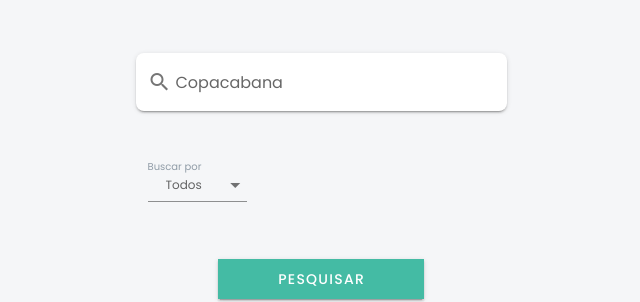
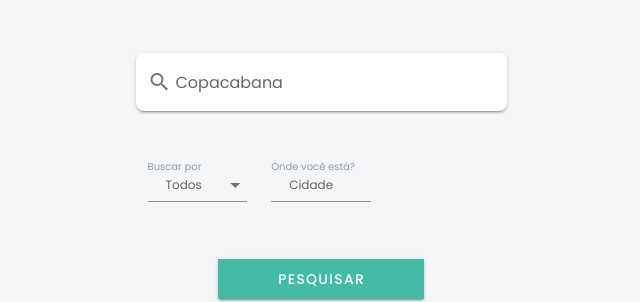
Before and after one commit to juliovt-07/desafio-hubvet, a Vue app: page / in a window 1280 px wide. Shown: the part 289-591 px from the top of the page, without its empty margins (319-959 px from the left). Built offline with nearby package versions, Linux system fonts and the light colour scheme.

Commit message:
Add field to city

```diff
--- /dev/null
+++ b/src/components/InputText.vue
@@ -0,0 +1,32 @@
+<template>
+  <v-container class="text-content">
+    <span>Onde você está?</span>
+    <v-text-field
+        class="text-input mt-n5"
+        label="Cidade"
+        single-line
+    ></v-text-field>
+  </v-container>
+</template>
+
+<script>
+  export default {
+    name: 'InputText',
+
+    data: () => ({
+    }),
+  }
+</script>
+
+<style lang="sass">
+  .text-content span
+    font-size: 10px
+    color: #909CA7
+  .text-input
+    input, label
+      font-size: 12px
+      padding-left: 18px
+      color: #828282
+    input:focus
+      color: #828282
+</style>
--- a/src/views/Home.vue
+++ b/src/views/Home.vue
@@ -21,7 +21,7 @@
                 <SelectDefault/>
             </v-col>
             <v-col cols="12" sm="4">
-
+                <InputText/>
             </v-col>
             <v-col cols="12" sm="4">
 
@@ -55,11 +55,13 @@
 
 <script>
 import SelectDefault from "@/components/SelectDefault";
+import InputText from "@/components/InputText";
 
   export default {
     name: 'Home',
     components: {
-      SelectDefault
+      SelectDefault,
+      InputText
     }
   }
 </script>
```
